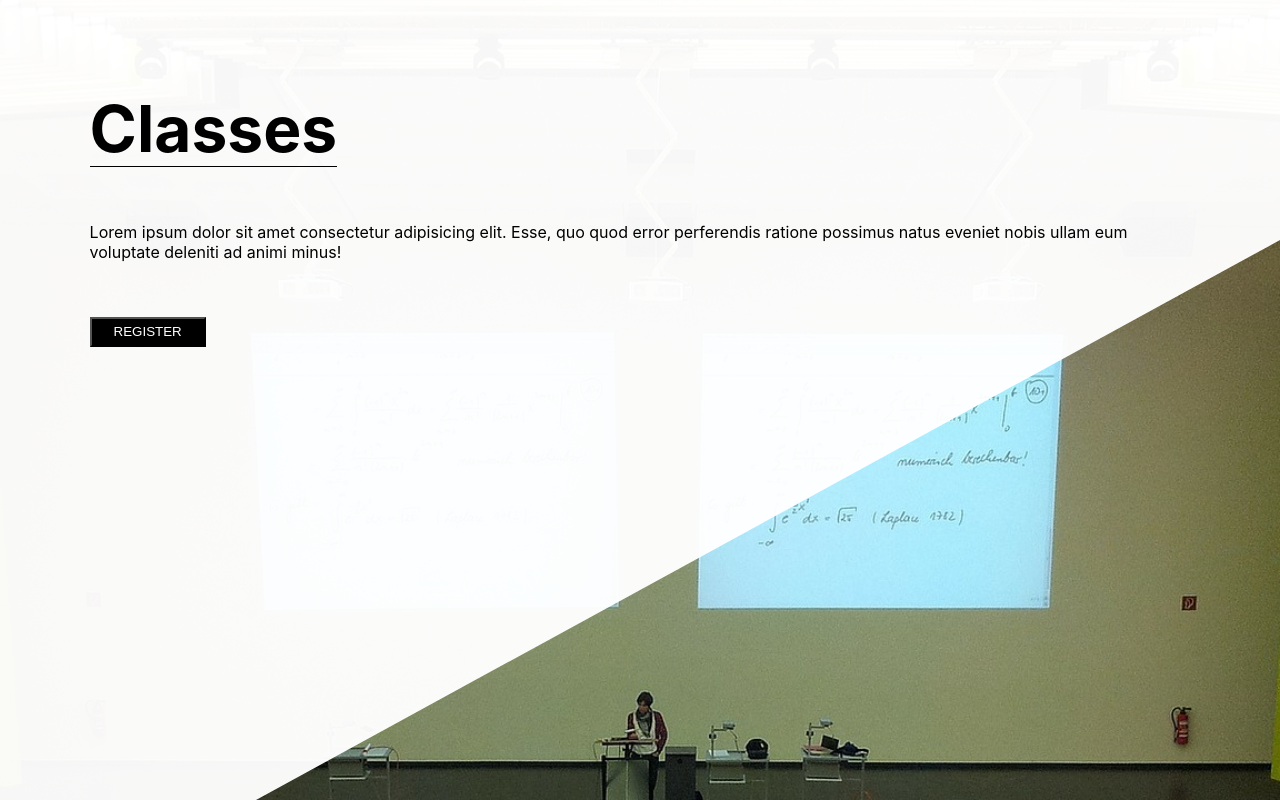
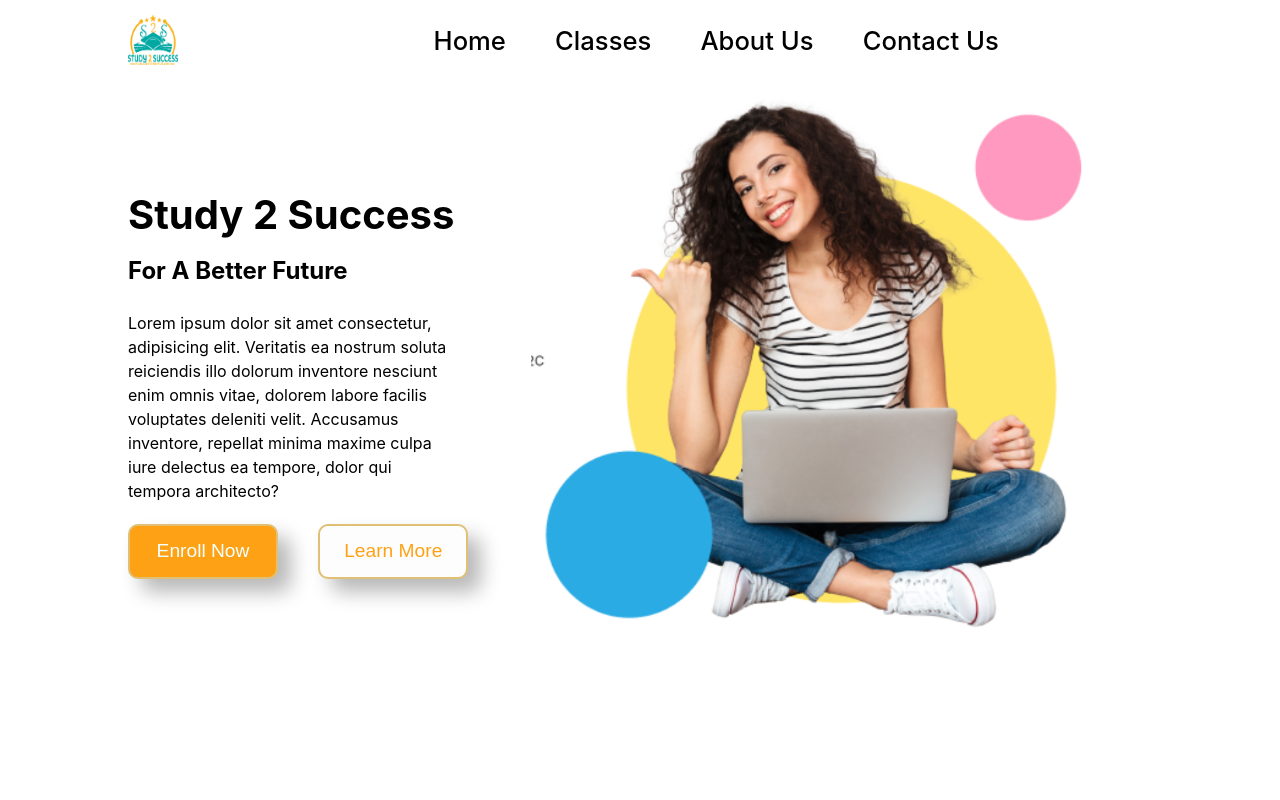
Before and after one commit to megh16123/s2sui, a React (Create React App) app in the folder ui/: page / in a window 1280 px wide. Shown: the top 800 px of the page. Built offline with nearby package versions, Linux system fonts and the light colour scheme.

Commit message:
paths fixed

```diff
--- a/ui/src/App.js
+++ b/ui/src/App.js
@@ -1,12 +1,12 @@
-import Hero from "./components/Home/Hero"
+import Hero from "./components/pages/Home/Hero"
 import About from "./components/pages/About/About"
 import Classes from "./components/pages/Classes/Classes";
 
 function App() {
   return (
-    // <Hero />
+    <Hero />
     // <About/>
-    <Classes />
+    // <Classes />
   );
 }
 
--- a/ui/src/components/LayoutComponents/Navbar.jsx
+++ b/ui/src/components/LayoutComponents/Navbar.jsx
@@ -1,16 +1,26 @@
 import React,{useState} from 'react'
 import styles from './Navbar.module.scss'
+
 function Navbar() {
   const [showlinks,setShowLinks]=useState(false);
-  // const show=`{showlinks ? "show": "notshow"}`;
+  const [width, setWidth] = React.useState(0);
+  React.useEffect(() => {
+    setWidth(window.innerWidth);
+  });
+  const whiteBurger={
+    backgroundColor:"white"
+  }
+  const blackBurger={
+    backgroundColor:"black"
+  }
   const show={
             display: "flex",
             height: "400px",
             flexDirection: "column",
-            backgroundColor: "rgba(255, 255, 255, 0.860)",
+            backgroundColor: "#2bb5b2",
             width: "100%",
-            top: "38%",
-            position:"absolute",
+            top: "0%",
+            position:"fixed",
             justifyContent: "space-around",
             alignItems: "center",
             zIndex: "100",
@@ -20,21 +30,25 @@ function Navbar() {
     display: "none",
     width: "100%"
   }
+  const nothing={
+    display:"flex"
+  }
+
   return (
     <navbar className={styles.navbar} >
         <div className={styles.logo}>
             <img src="/logo.png" alt="logo" width="50" height="50"></img>
         </div>
-        <ul className={styles.navlinks} style={showlinks? show : notShow}>
+        <ul className={styles.navlinks} style={width<768?showlinks?show:notShow:nothing}>
         <li>Home</li>
         <li>Classes</li>
         <li>About Us</li>
         <li>Contact Us</li>
         </ul>
         <div className={styles.burger} onClick={()=>setShowLinks(!showlinks)}>
-          <div className={styles.line}></div>
-          <div className={styles.line}></div>
-          <div className={styles.line}></div>
+          <div className={styles.line} style={showlinks?whiteBurger:blackBurger}></div>
+          <div className={styles.line} style={showlinks?whiteBurger:blackBurger}></div>
+          <div className={styles.line} style={showlinks?whiteBurger:blackBurger}></div>
         </div>
     </navbar>
   )
--- a/ui/src/components/pages/Home/Hero.jsx
+++ b/ui/src/components/pages/Home/Hero.jsx
@@ -1,7 +1,7 @@
 import React from 'react'
 import styles from './Hero.module.scss'
-import Navbar from '../LayoutComponents/Navbar'
-import Footer from '../LayoutComponents/footer'
+import Navbar from '../../LayoutComponents/Navbar'
+import Footer from '../../LayoutComponents/footer'
 function Hero() {
   return (
 
@@ -22,7 +22,7 @@ function Hero() {
         </div>
         </div>
         <div className={styles.hero_img}>
-          <img src="/main.png" width="1000px" height="1000px" alt="about-girl"></img>
+          <img src="/main.png" alt="about-girl"></img>
         </div>
       </section>
 
@@ -72,7 +72,7 @@ function Hero() {
         </div>
         </div>
         <div className={styles.hero_img}>
-          <img src="/main-2.png" width="1000px" height="1000px" alt="about-girl"></img>
+          <img src="/main-2.png"  alt="about-girl"></img>
         </div>
       </section>
       <section className={styles.four}>
--- a/ui/src/components/pages/Home/Hero.module.scss
+++ b/ui/src/components/pages/Home/Hero.module.scss
@@ -68,8 +68,12 @@
 
         }
         .hero_img{
-            width: 50%;
-            height: 60%;
+            img{
+                // width: 50%;
+                height: 70%;
+            }
+
+
         }
     }
     .second{
@@ -235,10 +239,14 @@
             width: 100%;
         }
         .hero_img{
-            transform: translateX(-50%);
-            margin-left: 50%;
-            margin-top: 5%;
-            width: 65%;
+
+            img{
+
+                transform: translateX(-50%);
+                margin-left: 50%;
+                margin-top: 5%;
+                height: 40%;
+            }
         }
     }
     .just_for_margin{
```
Also changed, not shown: 2 other files (tests, documents, lock files or other folders).
